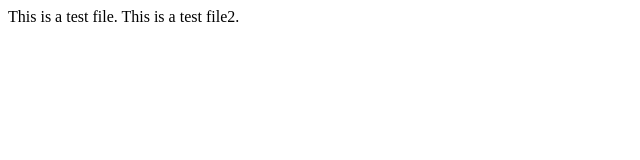
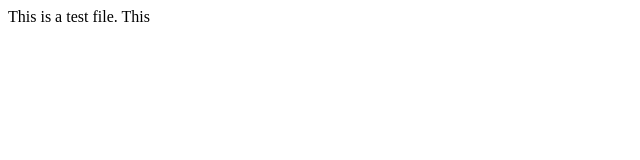
Before and after one commit to centemians/testrepo, a plain HTML site: page index.html in a window 1280 px wide. Shown: the full height of the page, 0-640 px from the left. Drawn offline with Linux system fonts and the light colour scheme.

Commit message:
Fourth comit

```diff
--- a/index.html
+++ b/index.html
@@ -6,6 +6,6 @@
     <title>Document</title>
   </head>
   <body>
-    This is a test file. This is a test file2.
+    This is a test file. This
   </body>
 </html>
```
